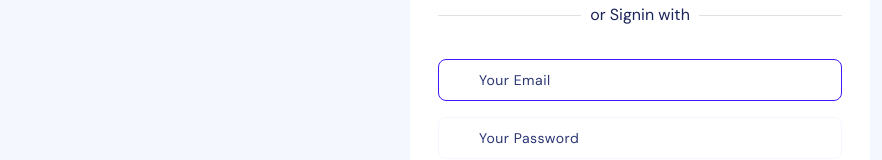
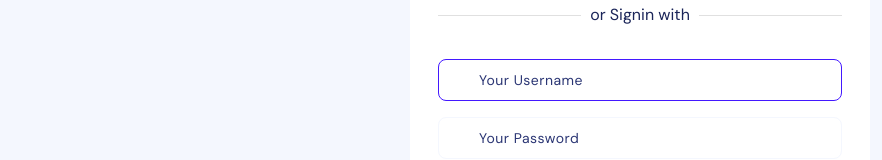
Before and after one commit to Ahmadhamdan47/MaktoumAdmin, a React (Vite) app: page /venus/auth/signin in a window 1280 px wide. Shown: the part 345-505 px from the top of the page, without its empty margins (0-882 px from the left). Built offline with nearby package versions, Linux system fonts and the light colour scheme; some icons are missing.

Commit message:
Admin Sign in.

```diff
--- a/package.json
+++ b/package.json
@@ -16,6 +16,7 @@
     "@emotion/styled": "^11.11.5",
     "@mui/material": "^5.15.20",
     "@mui/x-data-grid": "^7.13.0",
+    "axios": "^1.7.7",
     "echarts": "^5.5.1",
     "echarts-for-react": "^3.0.2",
     "react": "^18.2.0",
--- a/src/pages/authentication/Signin.tsx
+++ b/src/pages/authentication/Signin.tsx
@@ -1,4 +1,4 @@
-import { useState, ChangeEvent, FormEvent } from 'react';
+import { useState, ChangeEvent} from 'react';
 import Link from '@mui/material/Link';
 import Stack from '@mui/material/Stack';
 import Button from '@mui/material/Button';
@@ -11,22 +11,53 @@ import TextField from '@mui/material/TextField';
 import Checkbox from '@mui/material/Checkbox';
 import IconifyIcon from 'components/base/IconifyIcon';
 import paths from 'routes/paths';
+import {useNavigate} from 'react-router-dom';
+import axios from 'axios';
 
-interface User {
-  [key: string]: string;
-}
 
 const Signin = () => {
-  const [user, setUser] = useState<User>({ email: '', password: '' });
-  const [showPassword, setShowPassword] = useState(false);
+  const navigate = useNavigate();
+  const [showPassword, setShowPassword] = useState(false); // Add this line
+  const [username, setUsername] = useState("");
+  const [password, setPassword] = useState("");
 
   const handleInputChange = (e: ChangeEvent<HTMLInputElement>) => {
-    setUser({ ...user, [e.target.name]: e.target.value });
+    const { name, value } = e.target;
+    if (name === "username") setUsername(value);
+    if (name === "password") setPassword(value);
   };
 
-  const handleSubmit = (e: FormEvent<HTMLFormElement>) => {
-    e.preventDefault();
-    console.log(user);
+  const handleLogin = async (e: React.FormEvent) => {
+    e.preventDefault(); // Prevent the default form submission
+    try {
+      const response = await axios.post("http://localhost:80/authenticate/login", {
+        username,
+        password,
+      });
+      // Check if the response contains a status property indicating success
+      if (response.data.status === 200) {
+        // Handle successful login
+        console.log(response.data.message); // Log success message
+
+        // Parse the response and extract the token
+        const { token, refreshToken, expirationTime } = response.data;
+
+        // Store the token and other relevant data securely
+        localStorage.setItem("token", token);
+        localStorage.setItem("refreshToken", refreshToken);
+        localStorage.setItem("expirationTime", expirationTime);
+
+        axios.defaults.headers.common["Authorization"] = `Bearer ${token}`;
+
+        navigate('/');
+      } else {
+        // Handle unsuccessful login
+        alert(response.data.error || "Unknown error");
+      }
+    } catch (error) {
+      // Handle network errors
+      console.error("Network error:", error);
+    }
   };
 
   return (
@@ -61,16 +92,16 @@ const Signin = () => {
 
       <Divider sx={{ my: 4 }}>or Signin with</Divider>
 
-      <Stack component="form" mt={3} onSubmit={handleSubmit} direction="column" gap={2}>
+      <Stack component="form" mt={3} onSubmit={handleLogin} direction="column" gap={2}>
         <TextField
-          id="email"
-          name="email"
-          type="email"
-          value={user.email}
+          id="username"
+          name="username"
+          type="username"
+          value={username}
           onChange={handleInputChange}
           variant="filled"
-          placeholder="Your Email"
-          autoComplete="email"
+          placeholder="Your Username"
+          autoComplete="username"
           fullWidth
           autoFocus
           required
@@ -86,7 +117,7 @@ const Signin = () => {
           id="password"
           name="password"
           type={showPassword ? 'text' : 'password'}
-          value={user.password}
+          value={password}
           onChange={handleInputChange}
           variant="filled"
           placeholder="Your Password"
@@ -103,8 +134,8 @@ const Signin = () => {
               <InputAdornment
                 position="end"
                 sx={{
-                  opacity: user.password ? 1 : 0,
-                  pointerEvents: user.password ? 'auto' : 'none',
+                  opacity: password ? 1 : 0,
+                  pointerEvents: password ? 'auto' : 'none',
                 }}
               >
                 <IconButton
```
Also changed, not shown: 1 other file (tests, documents, lock files or other folders).
